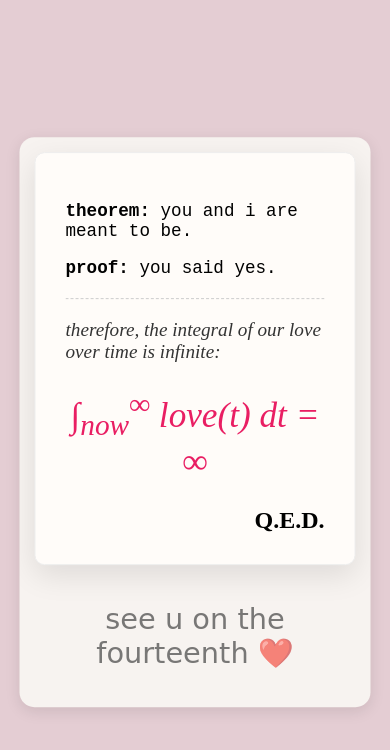
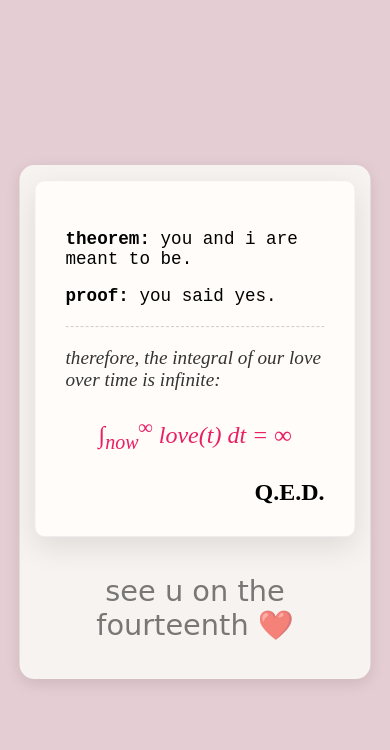
Before and after one commit to manshaaaaa13/wybmvalentine, a website: page index.html in a window 390 px wide. Both pictures are taken after a click on the button "yes". Drawn offline with Linux system fonts and the light colour scheme; a web font is replaced by a local one.

Commit message:
fixed mobile equation fitting

```diff
--- a/global.css
+++ b/global.css
@@ -140,4 +140,11 @@ iframe {
         font-size: 2.2rem !important;
         margin-top: 0;
     }
+
+    /* Find the span that holds the equation and shrink it on mobile */
+    #successScreen span[style*="font-size: 2.2rem"] {
+        font-size: 1.5rem !important; /* Shrink font so it fits */
+        white-space: nowrap;          /* Force it to stay on one line */
+        display: block;               /* Helps centering */
+    }
 }
```
